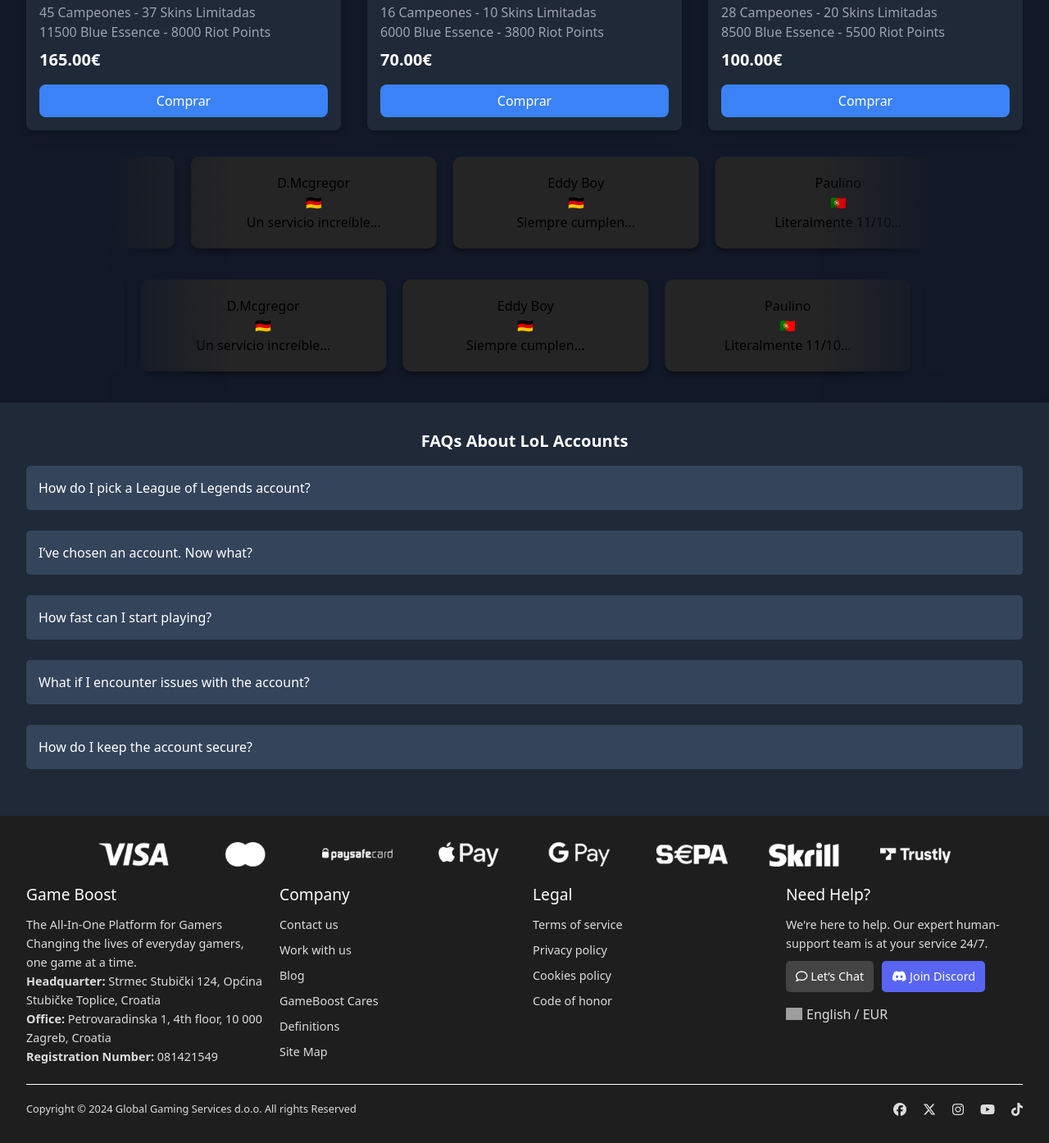
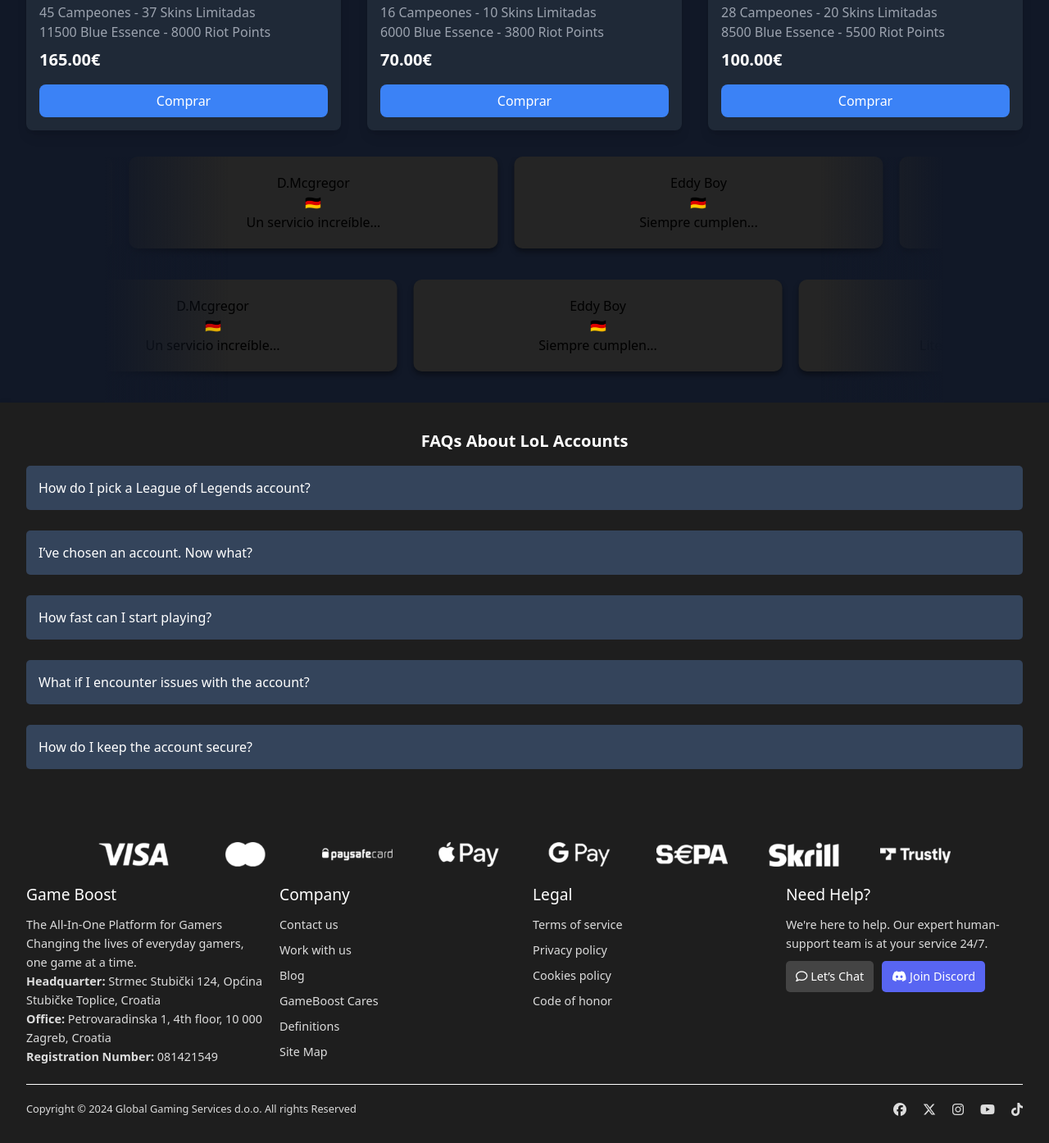
Before and after one commit to Davidsdaw/LeagueOfLegends, a PHP site: page /pages/paginamain.php in a window 1280 px wide. Shown: the part 1455-2849 px from the top of the page at 82% size. Run offline with PHP 8.4, Linux system fonts and the light colour scheme; a user stored in the database is signed in; data comes from the database, SQL or seed files in the repository; some libraries are stand-ins or nearby versions; grey boxes are pictures that could not be loaded.

Commit message:
added rangos y fixed carrousel, missing cards

```diff
--- a/css/css.css
+++ b/css/css.css
@@ -74,7 +74,7 @@
 .faq-container {
     width: 100%;
     padding: 2rem;
-    background-color: #1f2937;
+    background-color: #1e1e1e;
     box-shadow: 0 4px 8px rgba(0, 0, 0, 0.3);
 }
 
@@ -362,10 +362,11 @@
 .carousel-track {
     display: flex;
     animation: scroll 15s linear infinite;
+    animation-direction: alternate;
 }
 
 .card {
-    min-width: 300px;
+    min-width: 450px;
     margin: 0 10px;
     padding: 20px;
     background-color: #252525;
@@ -383,7 +384,7 @@
     }
 
     100% {
-        transform: translateX(-50%);
+        transform: translateX(-100%);
     }
 }
 
@@ -391,16 +392,21 @@
     animation-play-state: paused;
 }
 
+.carousel-track2:hover {
+    animation-play-state: paused;
+}
+
 .carousel-track2 {
     display: flex;
     animation: scroll-left-to-right 15s linear infinite;
+    animation-direction: alternate;
     /* Lo que hace que la animación se repita infinitamente */
 }
 
 /* Animación de izquierda a derecha */
 @keyframes scroll-left-to-right {
     0% {
-        transform: translateX(-50%);
+        transform: translateX(-100%);
     }
 
     100% {
--- a/pages/paginamain.php
+++ b/pages/paginamain.php
@@ -243,10 +243,6 @@
                         <i class="fa-brands fa-discord"></i>
                         Join Discord</button>
                 </div>
-                <div class="footer-locale">
-                    <img src="uk-flag.png" alt="English">
-                    <span>English / EUR</span>
-                </div>
             </div>
         </div>
 
```
Also changed, not shown: assets/images/rangos/Bronze.png (added), assets/images/rangos/Challenger.png (added), assets/images/rangos/Grandmaster.png (added), assets/images/rangos/Hierro.png (added), assets/images/rangos/Plata.png (added), assets/images/rangos/Platino.png (added), assets/images/rangos/diamante.png (added), assets/images/rangos/esmeralda.png (added), assets/images/rangos/master.png (added), assets/images/rangos/oro.png (added).
